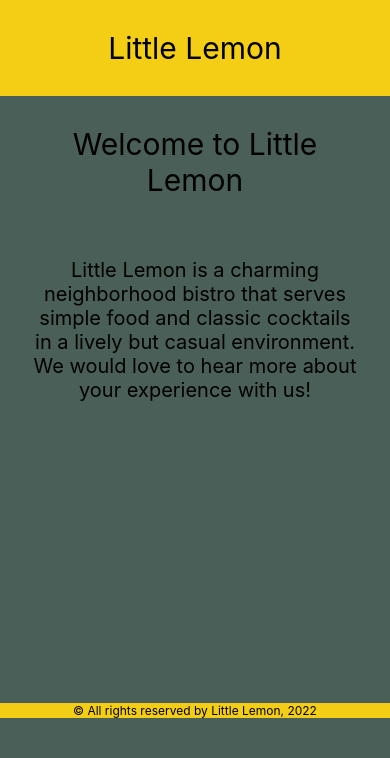
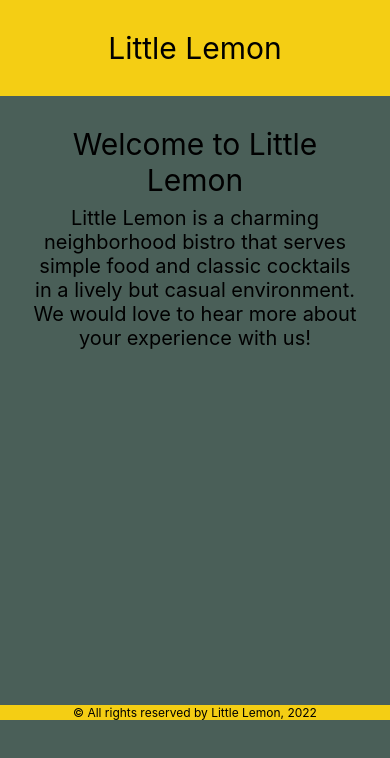
Before and after one commit to Cipher-20/Little-Lemon, a React Native app: screen / in a window 390 px wide. Shown: the top 758 px of the page. Built offline with nearby package versions, Linux system fonts and the light colour scheme.

Commit message:
Update: clean style sheet

```diff
--- a/App.js
+++ b/App.js
@@ -32,8 +32,5 @@ const styles = StyleSheet.create({
   container: {
     flex:1,
     backgroundColor: 'rgb(74, 95, 88)',
-  },
-  footer: {
-    marginBottom:0
   }
 });
--- a/components/ContentText/ContentText.js
+++ b/components/ContentText/ContentText.js
@@ -1,14 +1,14 @@
 import * as React from 'react';
-import { View, Text } from 'react-native';
+import { StyleSheet, Text, View, ScrollView } from 'react-native';
 
 export default function ContentText() {
     return (
-        <View style={{ padding: 30, color: 'black'}}>
-            <Text style={{fontSize: 30, textAlign:'center'}}>
+        <View style={styles.container}>
+            <Text style={styles.header}>
                 Welcome to Little Lemon
             </Text>
 
-            <Text style={{fontSize: 20, textAlign:'center',marginTop:60}}>
+            <Text style={styles.textStyle}>
                 Little Lemon is a charming neighborhood bistro that
                 serves simple food and classic cocktails in a lively but casual environment.
                 We would love to hear more about your experience with us!
@@ -16,3 +16,19 @@ export default function ContentText() {
         </View>
     );
 }
+
+const styles = StyleSheet.create({
+    container: {
+        padding: 30,
+        color: 'black'
+    },
+    header:{
+        fontSize: 30,
+        textAlign:'center'
+    },
+    textStyle:{
+        fontSize: 20,
+        textAlign:'center',
+        marginVertical: 8
+    }
+  });
--- a/components/Footer/Footer.js
+++ b/components/Footer/Footer.js
@@ -1,18 +1,24 @@
 import * as React from 'react';
-import { View, Text } from 'react-native';
+import { StyleSheet,View, Text } from 'react-native';
 
 export default function Footer() {
    return (
-    <View style={{ backgroundColor: '#F4CE14', marginTop: 271}}>
-        <Text style={
-            {
-             fontSize: 12,
-             color: 'black',
-             textAlign:'center',
-
-             }}>
+    <View style={styles.container}>
+        <Text style={styles.textStyle}>
             &copy; All rights reserved by Little Lemon, 2022
         </Text>
     </View>
     );
 }
+
+const styles = StyleSheet.create({
+    container: {
+        backgroundColor: '#F4CE14',
+        marginTop:317
+    },
+    textStyle:{
+        fontSize: 12,
+        color: 'black',
+        textAlign:'center',
+    }
+  });
--- a/components/LitleLemonHeader/LittleLemonHeader.js
+++ b/components/LitleLemonHeader/LittleLemonHeader.js
@@ -1,12 +1,24 @@
 import * as React from 'react';
-import { View, Text } from 'react-native';
+import { StyleSheet ,View, Text } from 'react-native';
 
 export default function LittleLemonHeader() {
    return (
-    <View style={{backgroundColor: '#F4CE14' }}>
-        <Text style={{ padding: 30, fontSize: 30, color: 'black', textAlign:'center'}}>
+    <View style={styles.container}>
+        <Text style={styles.textStyle}>
             Little Lemon
         </Text>
     </View>
     );
 }
+
+const styles = StyleSheet.create({
+    container: {
+        backgroundColor: '#F4CE14'
+    },
+    textStyle:{
+        padding: 30,
+        fontSize: 30,
+        color: 'black',
+        textAlign:'center'
+    }
+  });
```
